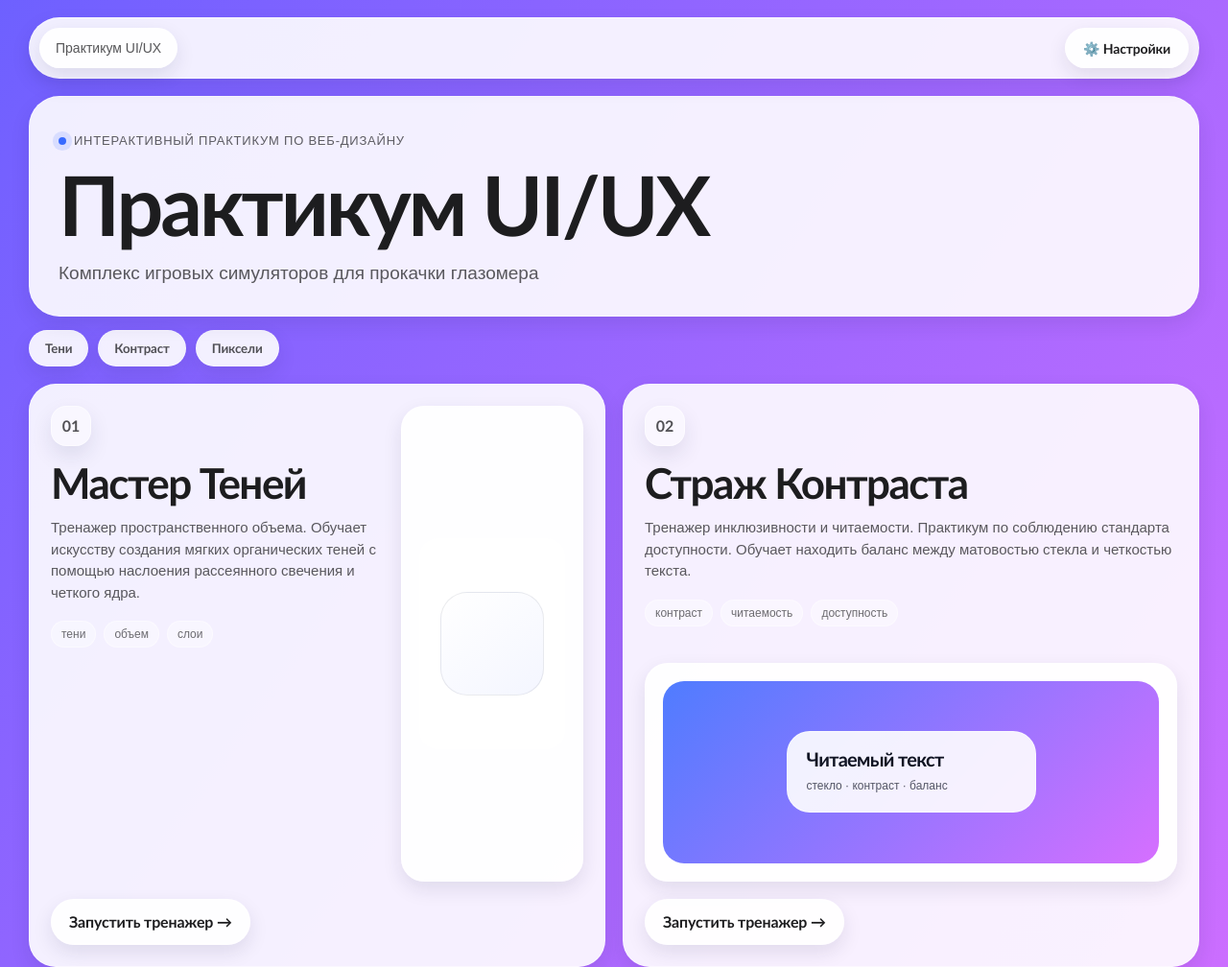
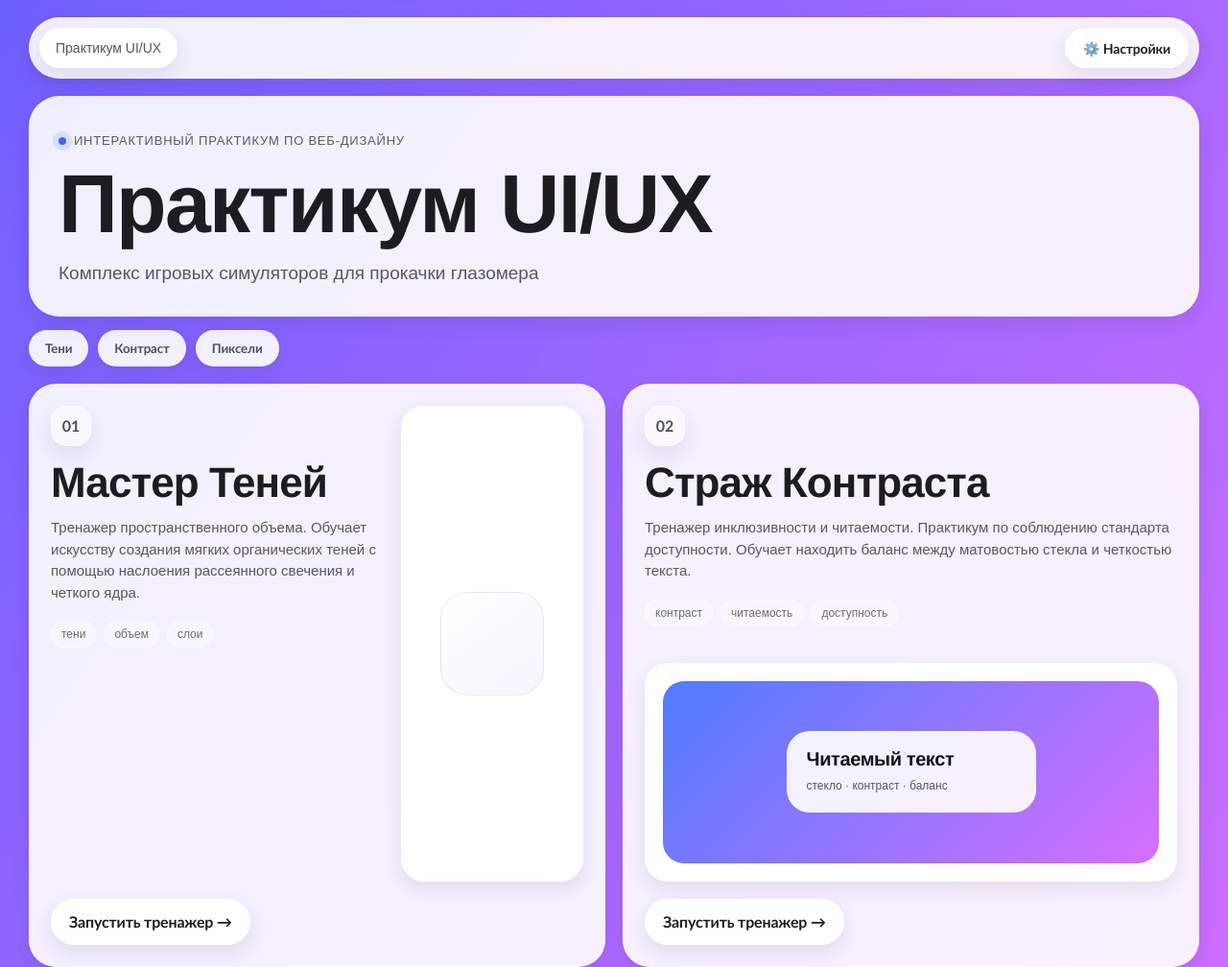
Before and after one commit to gugoka/desiner-site, a plain HTML site: page index.html in a window 1280 px wide. Shown: the top 1008 px of the page at 96% size. Drawn offline with Linux system fonts and the light colour scheme.

Commit message:
замена шрифта

```diff
--- a/index.html
+++ b/index.html
@@ -19,7 +19,8 @@
       --shadow:0 24px 70px rgba(26,31,64,.22);
       --shadow-soft:0 10px 34px rgba(26,31,64,.15);
       --radius:28px;
-      --font-heading:"Gill Sans", "Gill Sans MT", "Segoe UI Semibold", sans-serif;
+      /* Кириллически безопасный стек: Gill Sans на iPhone искажает русские заголовки. */
+      --font-heading:"Helvetica Neue", "Arial", "Segoe UI", sans-serif;
       --font-body:"Arial", "Helvetica Neue", sans-serif;
       --font-button:"Gill Sans", "Segoe UI", sans-serif;
     }
@@ -78,7 +79,7 @@
     h1,h2,h3,.hub-title{
       margin:0;
       font-family:var(--font-heading);
-      letter-spacing:-0.035em;
+      letter-spacing:-0.02em;
       font-weight:800;
       line-height:1.02;
     }
@@ -386,7 +387,7 @@
       -webkit-backdrop-filter:blur(16px) saturate(160%);
       box-shadow:0 18px 50px rgba(0,0,0,.16);
     }
-    .glass-caption strong{ display:block; font-family:var(--font-heading); font-size:20px; letter-spacing:-0.035em; color:#101423; line-height:1.05; }
+    .glass-caption strong{ display:block; font-family:var(--font-heading); font-size:20px; letter-spacing:-0.02em; color:#101423; line-height:1.05; }
     .glass-caption span{ display:block; margin-top:8px; font-size:12px; color:rgba(16,20,35,.70); }
     .blueprint-preview::before{
       content:"";
```
